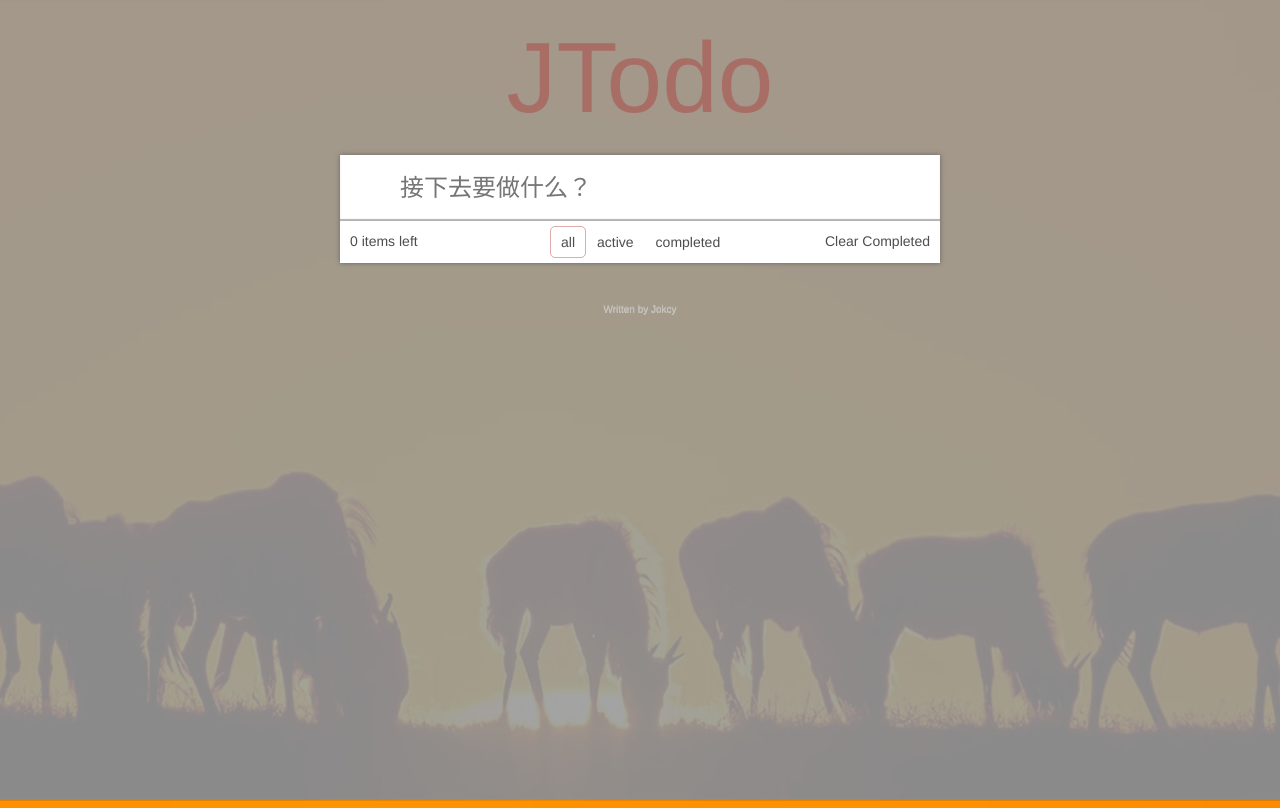
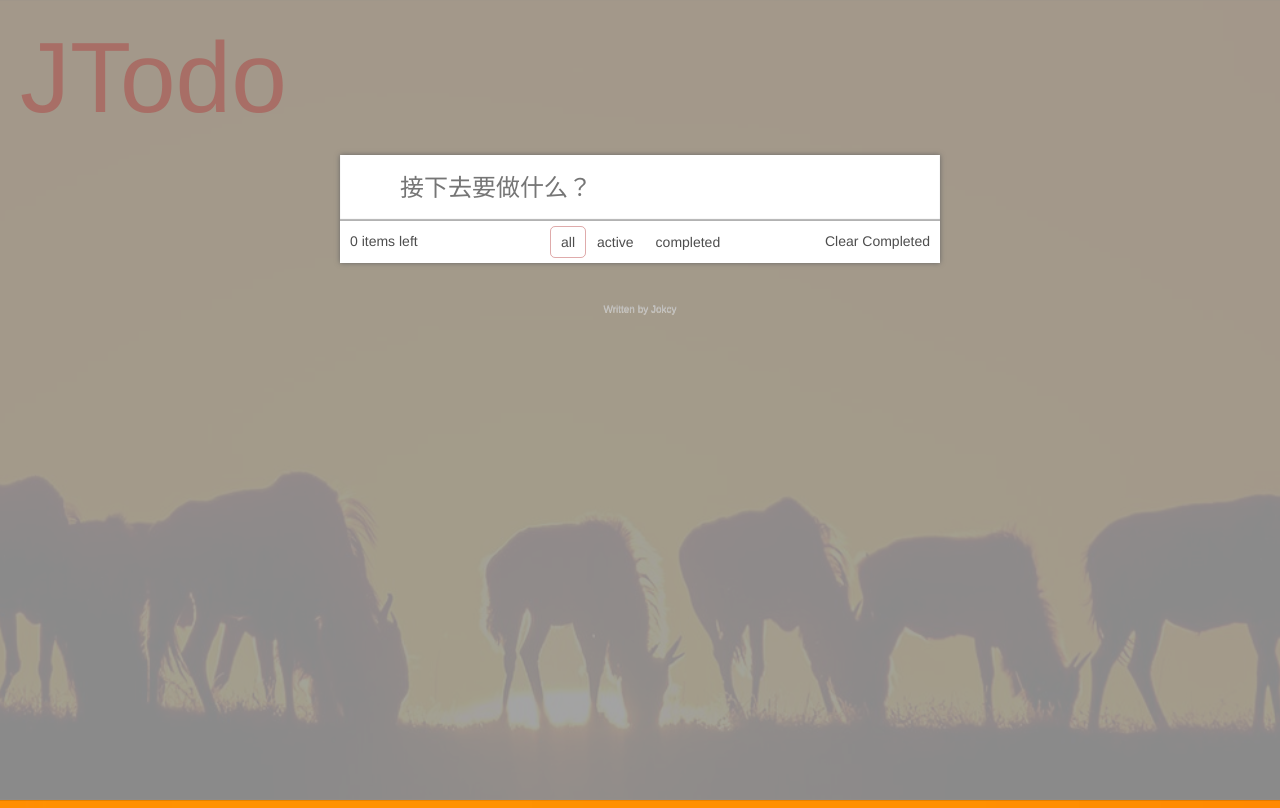
Before and after one commit to LHMFighting/vueSSRTodo, a Vue app: page / in a window 1280 px wide. Built offline with nearby package versions, Linux system fonts and the light colour scheme; the HTML template or start-up script is replaced by a standard one.

Commit message:
header提交

```diff
--- a/client/layout/header.vue
+++ b/client/layout/header.vue
@@ -1,7 +1,7 @@
 <template>
-    <header class="main-header">
-        <h1>JTodo</h1>
-    </header>
+  <header :class="$style.mainHeader">
+    <h1>JTodo</h1>
+  </header>
 </template>
 
 <script>
@@ -10,14 +10,14 @@
 }
 </script>
 
-<style lang="stylus" scoped>
+<style module>
 .main-header {
-    text-align center
-    h1 {
-        font-size 100px
-        color rgba(175, 47, 47, 0.4)
-        font-weight 100
-        margin 20px
-    }
+    text-align: center;
+}
+h1 {
+    font-size: 100px;
+    color: rgba(175, 47, 47, 0.4);
+    font-weight: 100;
+    margin: 20px;
 }
 </style>
```
